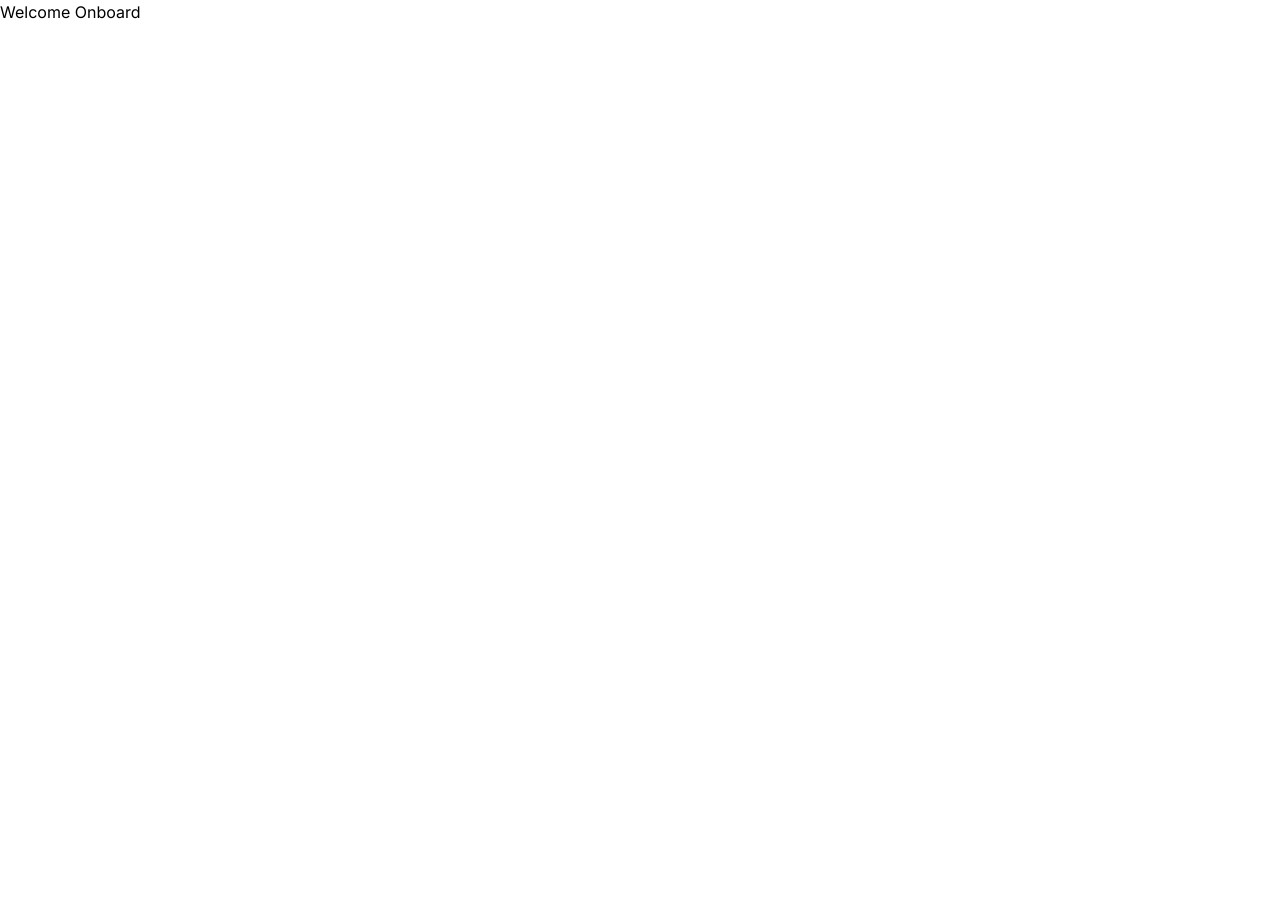
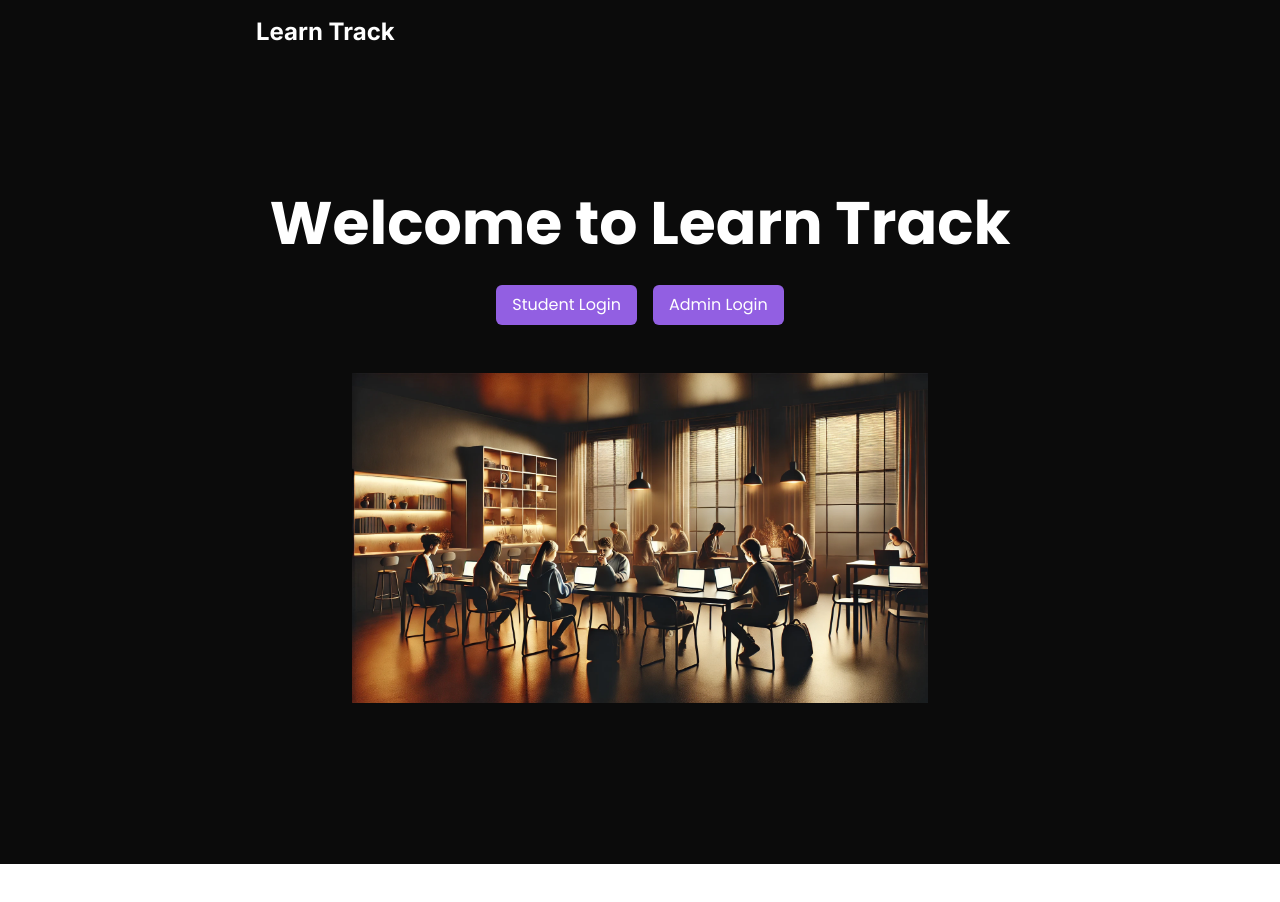
Before and after one commit to Cyber-Square-Pro/cs-learn-track, a Next.js app: page / in a window 1280 px wide. Shown: the top 902 px of the page. Before the commit the page ends 800 px from the top, so only its background shows below. Built offline with nearby package versions, Linux system fonts and the light colour scheme.

Commit message:
Enhanced landing page ui

```diff
--- a/app/(authentication)/(signin)/page.tsx
+++ b/app/(authentication)/(signin)/page.tsx
@@ -1,9 +1,57 @@
-import React from 'react'
+"use client";
+
+import React from "react";
+import { Poppins } from "next/font/google";
+import Image from "next/image";
+
+const poppins = Poppins({
+  subsets: ["latin"],
+  weight: ["400", "700"],
+});
 
 const SignInPage = () => {
   return (
-    <div>Welcome Onboard</div>
-  )
-}
+    <div className="bg-richBlack flex flex-col justify-around items-center">
+      <div className="relative min-h-screen w-3/5 h-auto text-white flex flex-col items-center justify-center">
+        <header className="w-full top-0 left-0 py-4 ">
+          <h1 className="text-2xl font-bold text-white">Learn Track</h1>
+        </header>
+        <main className="flex relative flex-col items-center justify-center min-h-screen">
+          <span className={poppins.className}>
+            <h2 className="text-6xl font-bold mb-8 text-center">
+              Welcome to Learn Track
+            </h2>
+          </span>
 
-export default SignInPage
+          <div className={poppins.className}>
+            <div className="flex space-x-4">
+              <button
+                className="bg-primary text-white py-2 px-4 rounded-md hover:bg-white hover:text-primary transition"
+                onClick={() => (window.location.href = "/student-login")}
+              >
+                Student Login
+              </button>
+              <button
+                className="bg-primary text-white py-2 px-4 rounded-md hover:bg-white hover:text-primary transition"
+                onClick={() => (window.location.href = "/admin-login")}
+              >
+                Admin Login
+              </button>
+            </div>
+          </div>
+          <br />
+          <br />
+          <Image
+            src="/lp_img.webp"
+            alt="Education"
+            className="relative w-3/4 mb-8 bottom-0"
+            width={900}
+            height={800}
+          />
+        </main>
+      </div>
+    </div>
+  );
+};
+
+export default SignInPage;
--- a/package.json
+++ b/package.json
@@ -9,6 +9,7 @@
     "lint": "next lint"
   },
   "dependencies": {
+    "@next/font": "^14.2.15",
     "@types/node": "22.7.5",
     "@types/react": "18.3.11",
     "@types/react-dom": "18.3.1",
--- a/tailwind.config.ts
+++ b/tailwind.config.ts
@@ -1,20 +1,24 @@
-import type { Config } from 'tailwindcss'
+import type { Config } from "tailwindcss";
 
 const config: Config = {
   content: [
-    './pages/**/*.{js,ts,jsx,tsx,mdx}',
-    './components/**/*.{js,ts,jsx,tsx,mdx}',
-    './app/**/*.{js,ts,jsx,tsx,mdx}',
+    "./pages/**/*.{js,ts,jsx,tsx,mdx}",
+    "./components/**/*.{js,ts,jsx,tsx,mdx}",
+    "./app/**/*.{js,ts,jsx,tsx,mdx}",
   ],
   theme: {
     extend: {
       backgroundImage: {
-        'gradient-radial': 'radial-gradient(var(--tw-gradient-stops))',
-        'gradient-conic':
-          'conic-gradient(from 180deg at 50% 50%, var(--tw-gradient-stops))',
+        "gradient-radial": "radial-gradient(var(--tw-gradient-stops))",
+        "gradient-conic":
+          "conic-gradient(from 180deg at 50% 50%, var(--tw-gradient-stops))",
+      },
+      colors: {
+        primary: "#925fe2",
+        richBlack: "#0b0b0b", // Ensure this color is defined
       },
     },
   },
   plugins: [],
-}
-export default config
+};
+export default config;
```
Also changed, not shown: public/lp_img.webp (added), 1 other file (tests, documents, lock files or other folders).
